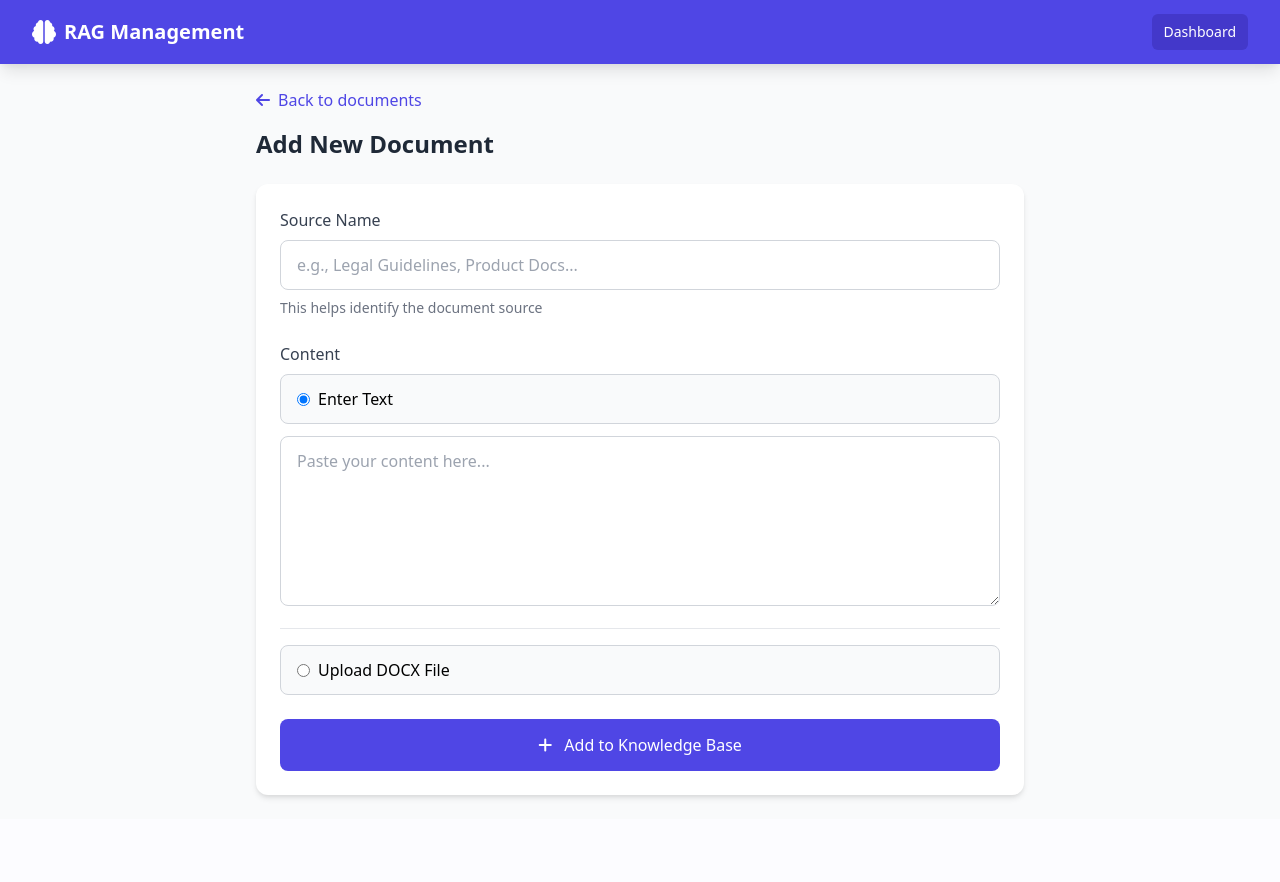
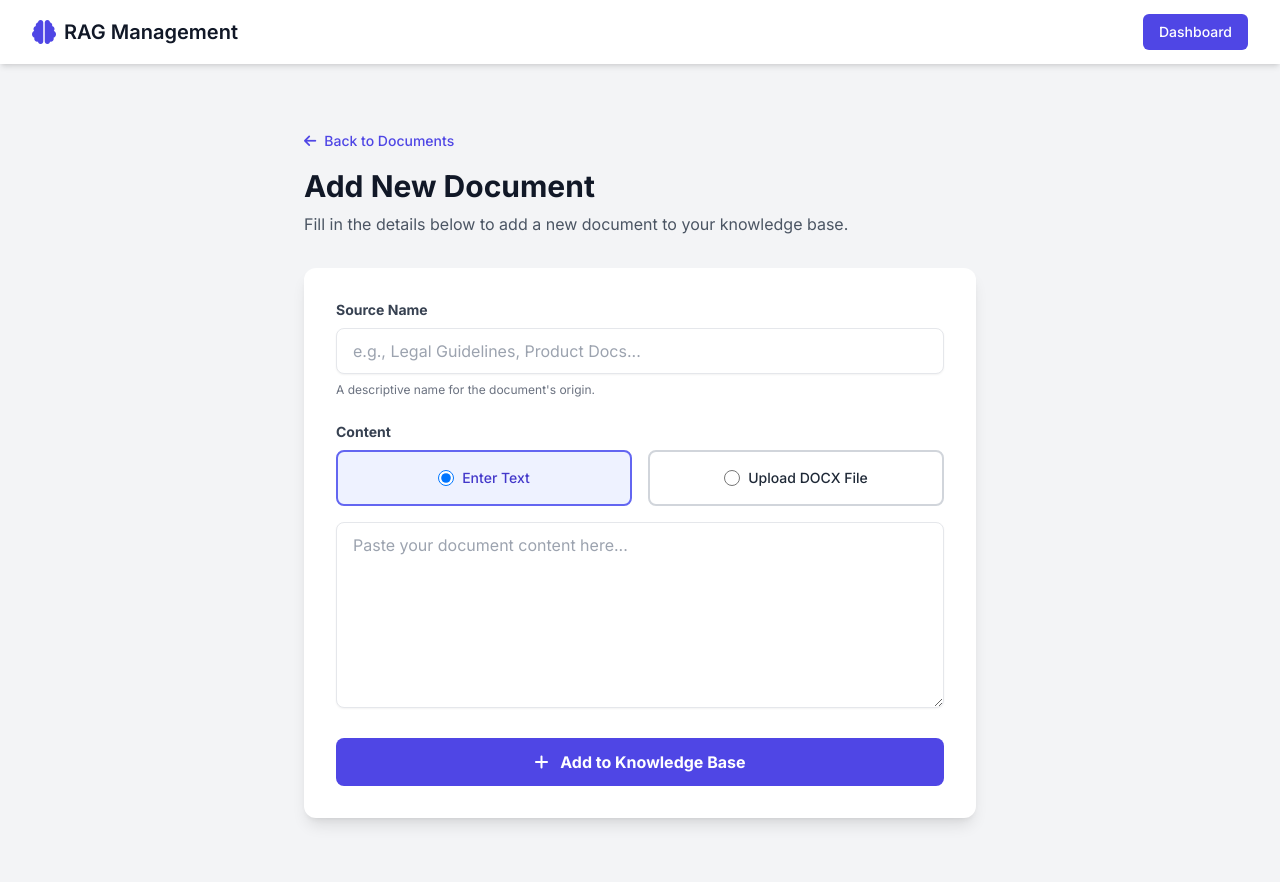
Before and after one commit to ikram98ai/ml_projects, a FastAPI app: page /manage/add in a window 1280 px wide. Before the commit the page ends 799 px from the top, so only its background shows below. Run offline with FastAPI, Linux system fonts and the light colour scheme; some libraries are stand-ins or nearby versions.

Commit message:
improving ui

```diff
--- a/llm-finetuning/compliance_verification/templates/add.html
+++ b/llm-finetuning/compliance_verification/templates/add.html
@@ -2,64 +2,62 @@
 {% extends "base.html" %}
 
 {% block content %}
-<div class="max-w-3xl mx-auto">
-    <div class="mb-6">
-        <a href="/manage" class="inline-flex items-center text-indigo-600 hover:text-indigo-800 transition">
-            <i class="fas fa-arrow-left mr-2"></i> Back to documents
+<div class="max-w-2xl mx-auto py-8">
+    <div class="mb-8">
+        <a href="/manage" class="inline-flex items-center text-indigo-600 hover:text-indigo-700 transition duration-200 ease-in-out text-sm font-medium">
+            <i class="fas fa-arrow-left mr-2"></i> Back to Documents
         </a>
-        <h1 class="text-2xl font-bold text-gray-800 mt-4">Add New Document</h1>
+        <h1 class="text-3xl font-extrabold text-gray-900 mt-4">Add New Document</h1>
+        <p class="text-gray-600 mt-2">Fill in the details below to add a new document to your knowledge base.</p>
     </div>
 
-    <div class="bg-white rounded-xl shadow-md p-6 card">
+    <div class="bg-white rounded-xl shadow-lg p-6 sm:p-8">
         <form method="post" enctype="multipart/form-data">
             <div class="mb-6">
-                <label class="block text-gray-700 font-medium mb-2" for="source">
+                <label class="block text-gray-700 text-sm font-bold mb-2" for="source">
                     Source Name
                 </label>
                 <input type="text" id="source" name="source" required
-                    class="w-full px-4 py-3 rounded-lg border border-gray-300 focus:ring-2 focus:ring-indigo-200 focus:border-indigo-500 outline-none transition"
+                    class="shadow-sm appearance-none border rounded-lg w-full py-3 px-4 text-gray-700 leading-tight focus:outline-none focus:ring-2 focus:ring-indigo-500 focus:border-transparent transition duration-200 ease-in-out"
                     placeholder="e.g., Legal Guidelines, Product Docs...">
-                <p class="text-gray-500 text-sm mt-2">This helps identify the document source</p>
+                <p class="text-gray-500 text-xs mt-2">A descriptive name for the document's origin.</p>
             </div>
 
             <div class="mb-6">
-                <label class="block text-gray-700 font-medium mb-2">
+                <label class="block text-gray-700 text-sm font-bold mb-2">
                     Content
                 </label>
-                <div class="space-y-4">
-                    <div>
-                        <label class="flex items-center bg-gray-50 border border-gray-300 rounded-lg px-4 py-3 cursor-pointer hover:bg-gray-100 transition">
-                            <input type="radio" name="inputType" value="text" class="mr-2" checked>
-                            <span>Enter Text</span>
+                <div class="grid grid-cols-1 md:grid-cols-2 gap-4 mb-4">
+                    <label class="flex items-center justify-center p-4 border-2 border-gray-300 rounded-lg cursor-pointer hover:bg-gray-50 transition duration-200 ease-in-out has-[:checked]:border-indigo-500 has-[:checked]:bg-indigo-50 has-[:checked]:text-indigo-700">
+                        <input type="radio" name="inputType" value="text" class="form-radio h-4 w-4 text-indigo-600 transition duration-200 ease-in-out" checked>
+                        <span class="ml-2 text-sm font-medium">Enter Text</span>
                     </label>
-                        <div id="textInput" class="mt-3">
-                            <textarea name="text" rows="6"
-                                class="w-full px-4 py-3 rounded-lg border border-gray-300 focus:ring-2 focus:ring-indigo-200 focus:border-indigo-500 outline-none transition"
-                                placeholder="Paste your content here..."></textarea>
-                        </div>
+
+                    <label class="flex items-center justify-center p-4 border-2 border-gray-300 rounded-lg cursor-pointer hover:bg-gray-50 transition duration-200 ease-in-out has-[:checked]:border-indigo-500 has-[:checked]:bg-indigo-50 has-[:checked]:text-indigo-700">
+                        <input type="radio" name="inputType" value="file" class="form-radio h-4 w-4 text-indigo-600 transition duration-200 ease-in-out">
+                        <span class="ml-2 text-sm font-medium">Upload DOCX File</span>
+                    </label>
                 </div>
 
-                    <div class="border-t border-gray-200 pt-4">
-                        <label class="flex items-center bg-gray-50 border border-gray-300 rounded-lg px-4 py-3 cursor-pointer hover:bg-gray-100 transition">
-                            <input type="radio" name="inputType" value="file" class="mr-2">
-                            <span>Upload DOCX File</span>
-                        </label>
+                <div id="textInput" class="mt-3">
+                    <textarea name="text" rows="8"
+                        class="shadow-sm appearance-none border rounded-lg w-full py-3 px-4 text-gray-700 leading-tight focus:outline-none focus:ring-2 focus:ring-indigo-500 focus:border-transparent transition duration-200 ease-in-out"
+                        placeholder="Paste your document content here..."></textarea>
+                </div>
+
                 <div id="fileInput" class="mt-3 hidden">
-                            <div class="flex items-center justify-center w-full">
-                                <label class="flex flex-col items-center justify-center w-full h-32 border-2 border-gray-300 border-dashed rounded-lg cursor-pointer bg-gray-50 hover:bg-gray-100 transition">
+                    <label class="flex flex-col items-center justify-center w-full h-48 border-2 border-gray-300 border-dashed rounded-lg cursor-pointer bg-gray-50 hover:bg-gray-100 transition duration-200 ease-in-out">
                         <div class="flex flex-col items-center justify-center pt-5 pb-6">
-                                        <i class="fas fa-file-word text-blue-500 text-3xl mb-2"></i>
-                                        <p class="text-sm text-gray-500">Click to upload DOCX file</p>
+                            <i class="fas fa-file-word text-indigo-500 text-4xl mb-3"></i>
+                            <p class="mb-2 text-sm text-gray-600"><span class="font-semibold">Click to upload</span> or drag and drop</p>
+                            <p class="text-xs text-gray-500">DOCX (Max 5MB)</p>
                         </div>
                         <input type="file" name="file" class="hidden" accept=".docx">
                     </label>
                 </div>
             </div>
-                    </div>
-                </div>
-            </div>
 
-            <button type="submit" class="w-full px-6 py-3.5 bg-indigo-600 text-white rounded-lg hover:bg-indigo-700 transition font-medium">
+            <button type="submit" class="w-full bg-indigo-600 hover:bg-indigo-700 text-white font-bold py-3 px-4 rounded-lg focus:outline-none focus:shadow-outline transition duration-200 ease-in-out transform hover:scale-105">
                 <i class="fas fa-plus mr-2"></i> Add to Knowledge Base
             </button>
         </form>
--- a/llm-finetuning/compliance_verification/templates/base.html
+++ b/llm-finetuning/compliance_verification/templates/base.html
@@ -5,9 +5,13 @@
     <meta charset="UTF-8">
     <meta name="viewport" content="width=device-width, initial-scale=1.0">
     <title>RAG Management System</title>
-    <link href="https://cdn.jsdelivr.net/npm/tailwindcss@2.2.19/dist/tailwind.min.css" rel="stylesheet">
+    <script src="https://cdn.tailwindcss.com"></script>
     <link rel="stylesheet" href="https://cdnjs.cloudflare.com/ajax/libs/font-awesome/6.4.0/css/all.min.css">
     <style>
+        @import url('https://fonts.googleapis.com/css2?family=Inter:wght@300;400;500;600;700&display=swap');
+        body {
+            font-family: 'Inter', sans-serif;
+        }
         .card {
             transition: all 0.3s ease;
         }
@@ -29,24 +33,24 @@
         }
     </style>
 </head>
-<body class="bg-gray-50">
-    <nav class="bg-indigo-600 text-white shadow-lg">
+<body class="bg-gray-100 text-gray-800">
+    <nav class="bg-white shadow-md">
         <div class="max-w-7xl mx-auto px-4 sm:px-6 lg:px-8">
             <div class="flex justify-between h-16">
                 <div class="flex items-center">
                     <div class="flex-shrink-0 flex items-center">
-                        <i class="fas fa-brain text-2xl mr-2"></i>
-                        <span class="text-xl font-semibold">RAG Management</span>
+                        <i class="fas fa-brain text-indigo-600 text-2xl mr-2"></i>
+                        <span class="text-xl font-semibold text-gray-900">RAG Management</span>
                     </div>
                 </div>
                 <div class="flex items-center">
-                    <a href="/manage" class="px-3 py-2 rounded-md text-sm font-medium bg-indigo-700">Dashboard</a>
+                    <a href="/manage" class="px-4 py-2 rounded-md text-sm font-medium bg-indigo-600 text-white hover:bg-indigo-700 transition duration-300">Dashboard</a>
                 </div>
             </div>
         </div>
     </nav>
 
-    <div class="py-6">
+    <div class="py-8">
         <div class="max-w-7xl mx-auto px-4 sm:px-6 lg:px-8">
             {% block content %}{% endblock %}
         </div>
@@ -56,8 +60,8 @@
         // Toast notifications
         function showToast(message, type) {
             const toast = document.createElement('div');
-            toast.className = `fixed top-4 right-4 px-6 py-4 rounded-lg shadow-lg text-white font-medium fade-in ${type === 'success' ? 'bg-green-500' : 'bg-red-500'}`;
-            toast.innerHTML = `${type === 'success' ? '<i class="fas fa-check-circle mr-2"></i>' : '<i class="fas fa-exclamation-circle mr-2"></i>'} ${message}`;
+            toast.className = `fixed top-4 right-4 px-6 py-3 rounded-lg shadow-xl text-white font-medium fade-in z-50 ${type === 'success' ? 'bg-green-500' : 'bg-red-500'}`;
+            toast.innerHTML = `<div class="flex items-center"><i class="fas ${type === 'success' ? 'fa-check-circle' : 'fa-exclamation-circle'} mr-2"></i><span>${message}</span></div>`;
             document.body.appendChild(toast);
 
             setTimeout(() => {
```
Also changed, not shown: llm-finetuning/compliance_verification/templates/edit.html (+15 -15 lines), llm-finetuning/compliance_verification/templates/manage.html (+51 -18 lines). Lines whose indentation alone changed are shown as unchanged.
